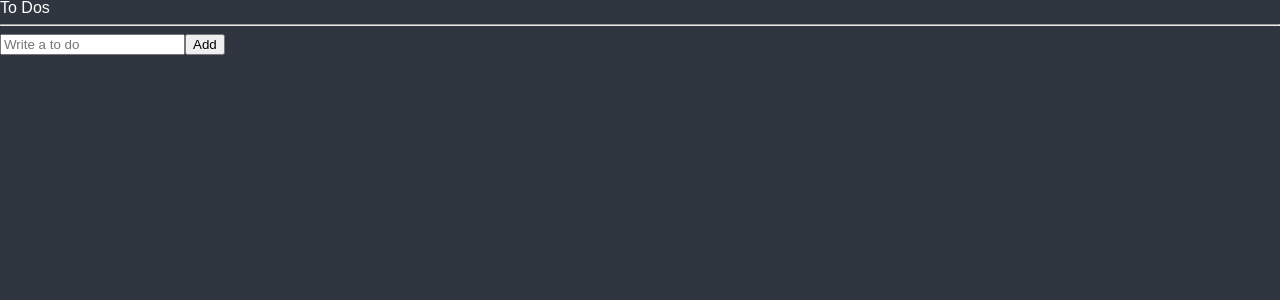
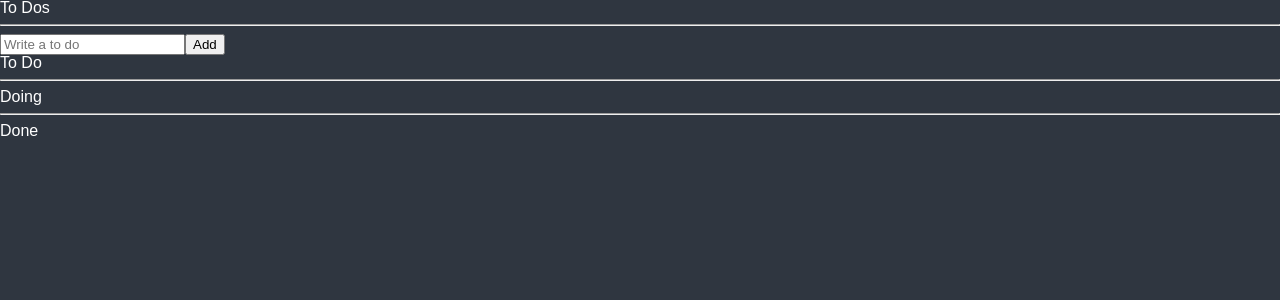
Before and after one commit to texasroh/canban-todo, a React (Create React App) app: page / in a window 1280 px wide. Shown: the top 300 px of the page. Built offline with nearby package versions, Linux system fonts and the light colour scheme.

Commit message:
introduce recoil selector

```diff
--- a/src/atoms.tsx
+++ b/src/atoms.tsx
@@ -1,4 +1,4 @@
-import { atom } from "recoil";
+import { atom, selector } from "recoil";
 
 export interface IToDo {
     id: number;
@@ -10,3 +10,16 @@
     key: "toDo",
     default: [],
 });
+
+export const toDoSelector = selector({
+    key: "toDoSelector",
+    get: ({ get }) => {
+        const toDos = get(toDoState);
+
+        return [
+            toDos.filter((toDo) => toDo.category === "TO_DO"),
+            toDos.filter((toDo) => toDo.category === "DOING"),
+            toDos.filter((toDo) => toDo.category === "DONE"),
+        ];
+    },
+});
--- a/src/components/ToDoList.tsx
+++ b/src/components/ToDoList.tsx
@@ -1,17 +1,34 @@
 import { useRecoilValue } from "recoil";
-import { toDoState } from "../atoms";
+import { toDoSelector, toDoState } from "../atoms";
 import CreateToDo from "./CreateToDo";
 import ToDo from "./ToDo";
 
 function ToDoList() {
-    const toDos = useRecoilValue(toDoState);
+    // const toDos = useRecoilValue(toDoState);
+    const [toDos, doing, done] = useRecoilValue(toDoSelector);
+
     return (
         <div>
             <h1>To Dos</h1>
             <hr />
             <CreateToDo />
+            <h2>To Do</h2>
             <ul>
                 {toDos.map((toDo) => (
+                    <ToDo key={toDo.id} {...toDo} />
+                ))}
+            </ul>
+            <hr />
+            <h2>Doing</h2>
+            <ul>
+                {doing.map((toDo) => (
+                    <ToDo key={toDo.id} {...toDo} />
+                ))}
+            </ul>
+            <hr />
+            <h2>Done</h2>
+            <ul>
+                {done.map((toDo) => (
                     <ToDo key={toDo.id} {...toDo} />
                 ))}
             </ul>
```
